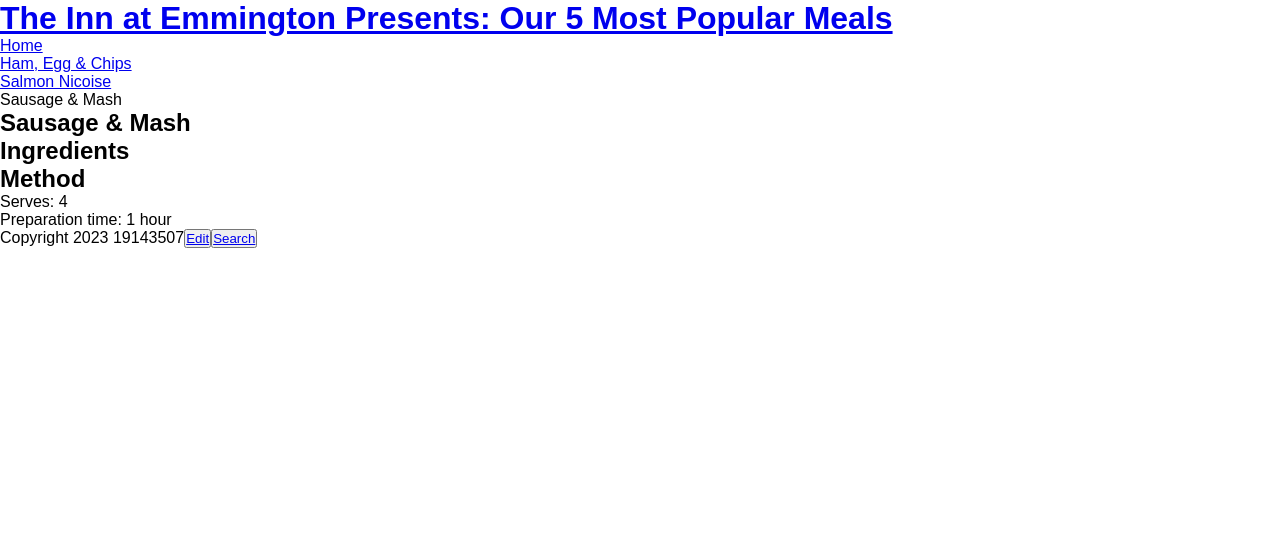
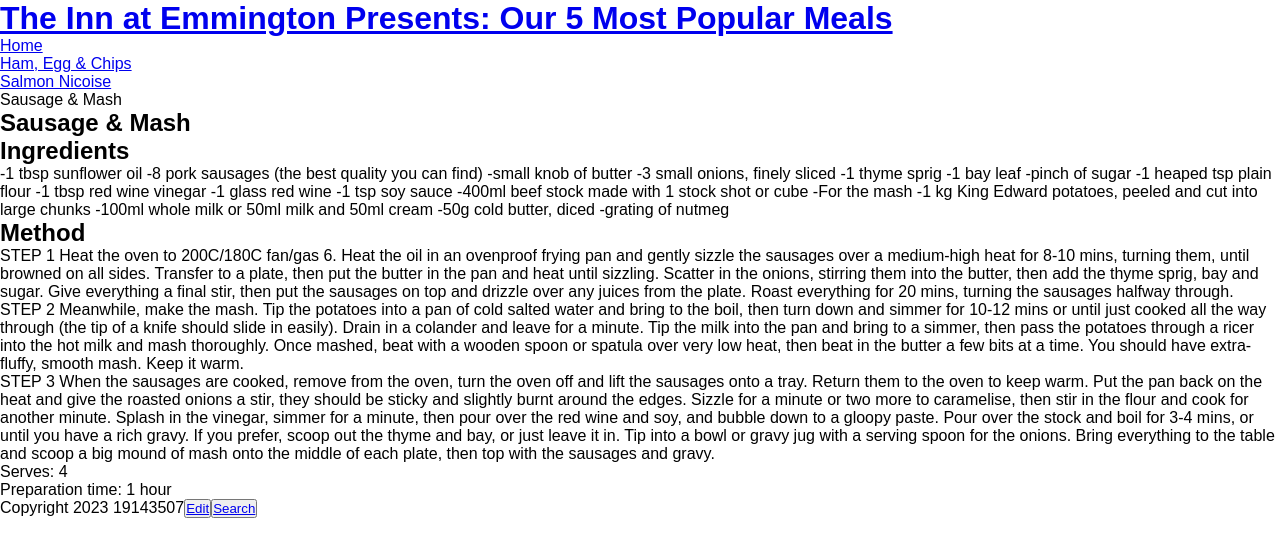
Before and after one commit to 19143507/inn-at-emmington, a Jekyll site: the page built from _recipes/sausage-mash.md, in a window 1280 px wide. Shown: the top 557 px of the page. Built offline with Jekyll 4.4.1, drawn with Linux system fonts in a browser that asks for light colours.

Commit message:
Update Recipe “sausage-mash”

```diff
--- a/_recipes/sausage-mash.md
+++ b/_recipes/sausage-mash.md
@@ -8,8 +8,37 @@ layout: recipe
 
 
 ## Ingredients
+-1 tbsp sunflower oil
+-8 pork sausages (the best quality you can find)
+-small knob of butter
+-3 small onions, finely sliced
+-1 thyme sprig
+-1 bay leaf
+-pinch of sugar
+-1 heaped tsp plain flour
+-1 tbsp red wine vinegar
+-1 glass red wine
+-1 tsp soy sauce
+-400ml beef stock made with 1 stock shot or cube
+-For the mash
+-1 kg King Edward potatoes, peeled and cut into large chunks
+-100ml whole milk or 50ml milk and 50ml cream
+-50g cold butter, diced
+-grating of nutmeg
+
 
 ## Method
 
+STEP 1
+Heat the oven to 200C/180C fan/gas 6. Heat the oil in an ovenproof frying pan and gently sizzle the sausages over a medium-high heat for 8-10 mins, turning them, until browned on all sides. Transfer to a plate, then put the butter in the pan and heat until sizzling. Scatter in the onions, stirring them into the butter, then add the thyme sprig, bay and sugar. Give everything a final stir, then put the sausages on top and drizzle over any juices from the plate. Roast everything for 20 mins, turning the sausages halfway through.
+
+
+STEP 2
+Meanwhile, make the mash. Tip the potatoes into a pan of cold salted water and bring to the boil, then turn down and simmer for 10-12 mins or until just cooked all the way through (the tip of a knife should slide in easily). Drain in a colander and leave for a minute. Tip the milk into the pan and bring to a simmer, then pass the potatoes through a ricer into the hot milk and mash thoroughly. Once mashed, beat with a wooden spoon or spatula over very low heat, then beat in the butter a few bits at a time. You should have extra-fluffy, smooth mash. Keep it warm.
+
+
+STEP 3
+When the sausages are cooked, remove from the oven, turn the oven off and lift the sausages onto a tray. Return them to the oven to keep warm. Put the pan back on the heat and give the roasted onions a stir, they should be sticky and slightly burnt around the edges. Sizzle for a minute or two more to caramelise, then stir in the flour and cook for another minute. Splash in the vinegar, simmer for a minute, then pour over the red wine and soy, and bubble down to a gloopy paste. Pour over the stock and boil for 3-4 mins, or until you have a rich gravy. If you prefer, scoop out the thyme and bay, or just leave it in. Tip into a bowl or gravy jug with a serving spoon for the onions. Bring everything to the table and scoop a big mound of mash onto the middle of each plate, then top with the sausages and gravy.
+
 - Serves: 4
 - Preparation time: 1 hour
```
